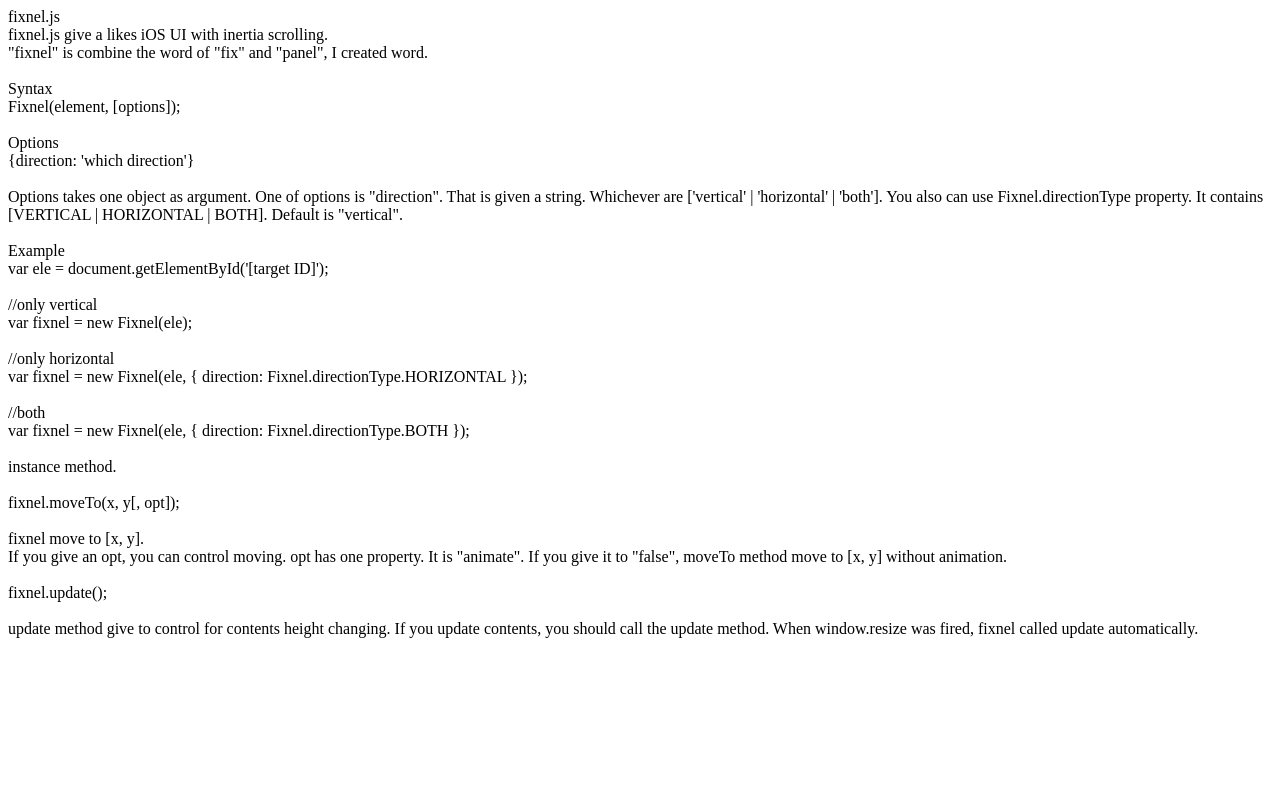
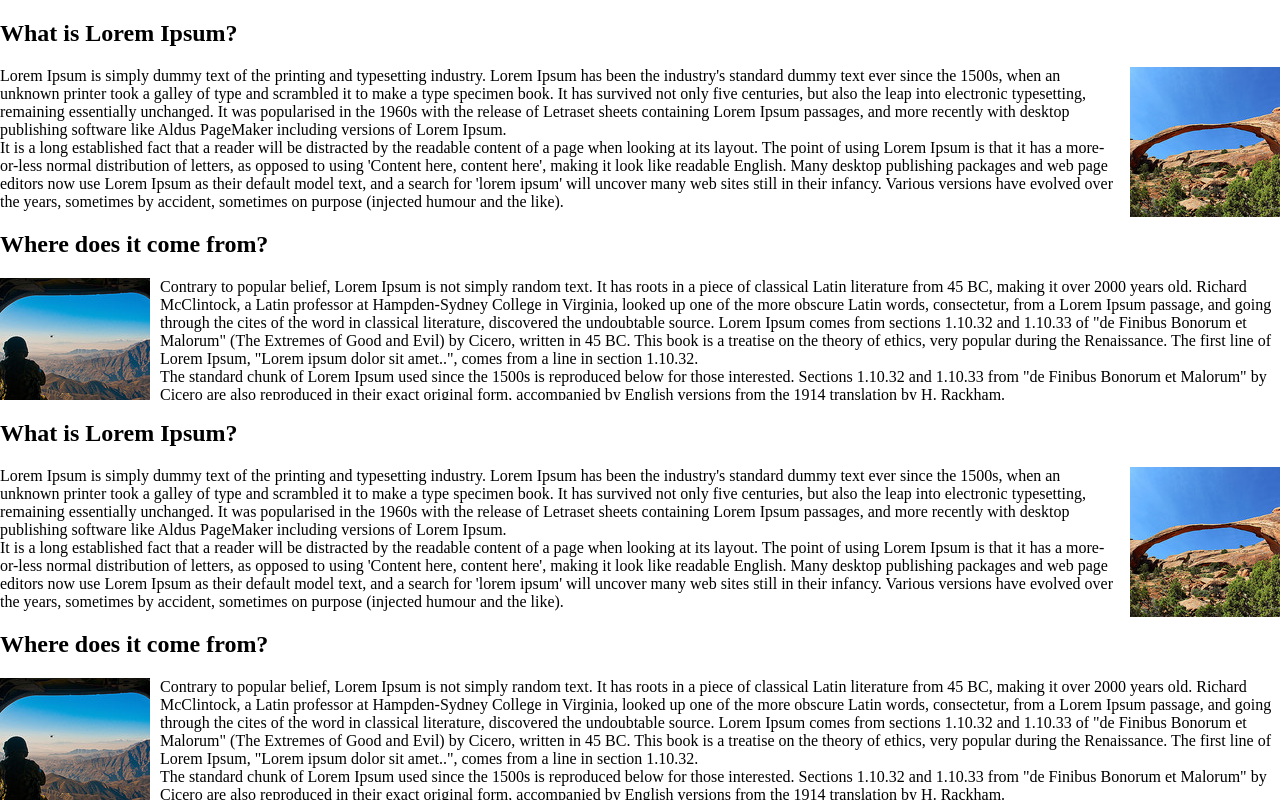
Before and after one commit to edom18/fixnel.js, a plain HTML site: page sample.html in a window 1280 px wide. Drawn offline with Linux system fonts and the light colour scheme.

Commit message:
added sample

```diff
--- a/sample.html
+++ b/sample.html
@@ -1,34 +1,95 @@
-fixnel.js<br />
-fixnel.js give a likes iOS UI with inertia scrolling.<br />
-"fixnel" is combine the word of "fix" and "panel", I created word.<br />
-<br />
-Syntax<br />
-Fixnel(element, [options]);<br />
-<br />
-Options<br />
-{direction: 'which direction'}<br />
-<br />
-Options takes one object as argument. One of options is "direction". That is given a string. Whichever are ['vertical' | 'horizontal' | 'both']. You also can use Fixnel.directionType property. It contains [VERTICAL | HORIZONTAL | BOTH]. Default is "vertical".<br />
-<br />
-Example<br />
-var ele = document.getElementById('[target ID]');<br />
-<br />
-//only vertical<br />
-var fixnel = new Fixnel(ele);<br />
-<br />
-//only horizontal<br />
-var fixnel = new Fixnel(ele, { direction: Fixnel.directionType.HORIZONTAL });<br />
-<br />
-//both<br />
-var fixnel = new Fixnel(ele, { direction: Fixnel.directionType.BOTH });<br />
-<br />
-instance method.<br />
-<br />
-fixnel.moveTo(x, y[, opt]);<br />
-<br />
-fixnel move to [x, y].<br />
-If you give an opt, you can control moving. opt has one property. It is "animate". If you give it to "false", moveTo method move to [x, y] without animation.<br />
-<br />
-fixnel.update();<br />
-<br />
-update method give to control for contents height changing. If you update contents, you should call the update method. When window.resize was fired, fixnel called update automatically.
+<!DOCTYPE html>
+<html>
+<head>
+<meta charset='utf-8' />
+<title>[sample] Fixnel.js - iOS風スクロールライブラリ</title>
+<meta name="description" content="Fixnel.js : ページを固定するためのライブラリのサンプルページです。" />
+<meta property="og:type" content="website" />
+<meta property="og:url" content="http://edom18.github.com/fixnel.js/" />
+<meta property="og:image" content="http://edom18.github.com/fixnel.js/img/fb_image.png" />
+<meta property="og:site_name" content="Fixnel.js - GitHub" />
+<meta property="og:description" content="iOS風スクロールバーを実現するライブラリ。依存ファイルがなく、単体で動作します。" />
+<style>
+    html, body, div, p {
+        margin: 0;
+        padding: 0;
+    }
+    html, body, article {
+        height: 100%;
+    }
+
+    .photo {
+        float: right;
+        margin-left: 10px;
+    }
+    .photo2 {
+        float: left;
+        margin-right: 10px;
+    }
+    .sample-wrapper {
+        position: absolute;
+        left: 0;
+        width: 100%;
+        height: 50%;
+    }
+    #sample1 {
+        top: 0;
+    }
+    #sample2 {
+        top: 50%;
+    }
+</style>
+<script src="src/fixnel.js"></script>
+</head>
+
+<body>
+
+<!-- MAIN CONTENT -->
+<article>
+    <div class="sample-wrapper" id="sample1">
+        <div>
+            <h1>What is Lorem Ipsum?</h1>
+            <p class="photo"><img src="img/img01.jpg" alt="" width="150" height="150" /></p>
+            <p>Lorem Ipsum is simply dummy text of the printing and typesetting industry. Lorem Ipsum has been the industry's standard dummy text ever since the 1500s, when an unknown printer took a galley of type and scrambled it to make a type specimen book. It has survived not only five centuries, but also the leap into electronic typesetting, remaining essentially unchanged. It was popularised in the 1960s with the release of Letraset sheets containing Lorem Ipsum passages, and more recently with desktop publishing software like Aldus PageMaker including versions of Lorem Ipsum.</p>
+
+            <p>It is a long established fact that a reader will be distracted by the readable content of a page when looking at its layout. The point of using Lorem Ipsum is that it has a more-or-less normal distribution of letters, as opposed to using 'Content here, content here', making it look like readable English. Many desktop publishing packages and web page editors now use Lorem Ipsum as their default model text, and a search for 'lorem ipsum' will uncover many web sites still in their infancy. Various versions have evolved over the years, sometimes by accident, sometimes on purpose (injected humour and the like).</p>
+
+
+            <h1>Where does it come from?</h1>
+            <p class="photo2"><img src="img/img02.jpg" alt="" width="150" height="150" /></p>
+            <p>Contrary to popular belief, Lorem Ipsum is not simply random text. It has roots in a piece of classical Latin literature from 45 BC, making it over 2000 years old. Richard McClintock, a Latin professor at Hampden-Sydney College in Virginia, looked up one of the more obscure Latin words, consectetur, from a Lorem Ipsum passage, and going through the cites of the word in classical literature, discovered the undoubtable source. Lorem Ipsum comes from sections 1.10.32 and 1.10.33 of "de Finibus Bonorum et Malorum" (The Extremes of Good and Evil) by Cicero, written in 45 BC. This book is a treatise on the theory of ethics, very popular during the Renaissance. The first line of Lorem Ipsum, "Lorem ipsum dolor sit amet..", comes from a line in section 1.10.32.</p>
+
+            <p>The standard chunk of Lorem Ipsum used since the 1500s is reproduced below for those interested. Sections 1.10.32 and 1.10.33 from "de Finibus Bonorum et Malorum" by Cicero are also reproduced in their exact original form, accompanied by English versions from the 1914 translation by H. Rackham.</p>
+        </div>
+    <!-- /.sample-wrapper1 --></div>
+
+    <div class="sample-wrapper" id="sample2">
+        <div>
+            <h1>What is Lorem Ipsum?</h1>
+            <p class="photo"><img src="img/img01.jpg" alt="" width="150" height="150" /></p>
+            <p>Lorem Ipsum is simply dummy text of the printing and typesetting industry. Lorem Ipsum has been the industry's standard dummy text ever since the 1500s, when an unknown printer took a galley of type and scrambled it to make a type specimen book. It has survived not only five centuries, but also the leap into electronic typesetting, remaining essentially unchanged. It was popularised in the 1960s with the release of Letraset sheets containing Lorem Ipsum passages, and more recently with desktop publishing software like Aldus PageMaker including versions of Lorem Ipsum.</p>
+
+            <p>It is a long established fact that a reader will be distracted by the readable content of a page when looking at its layout. The point of using Lorem Ipsum is that it has a more-or-less normal distribution of letters, as opposed to using 'Content here, content here', making it look like readable English. Many desktop publishing packages and web page editors now use Lorem Ipsum as their default model text, and a search for 'lorem ipsum' will uncover many web sites still in their infancy. Various versions have evolved over the years, sometimes by accident, sometimes on purpose (injected humour and the like).</p>
+
+
+            <h1>Where does it come from?</h1>
+            <p class="photo2"><img src="img/img02.jpg" alt="" width="150" height="150" /></p>
+            <p>Contrary to popular belief, Lorem Ipsum is not simply random text. It has roots in a piece of classical Latin literature from 45 BC, making it over 2000 years old. Richard McClintock, a Latin professor at Hampden-Sydney College in Virginia, looked up one of the more obscure Latin words, consectetur, from a Lorem Ipsum passage, and going through the cites of the word in classical literature, discovered the undoubtable source. Lorem Ipsum comes from sections 1.10.32 and 1.10.33 of "de Finibus Bonorum et Malorum" (The Extremes of Good and Evil) by Cicero, written in 45 BC. This book is a treatise on the theory of ethics, very popular during the Renaissance. The first line of Lorem Ipsum, "Lorem ipsum dolor sit amet..", comes from a line in section 1.10.32.</p>
+
+            <p>The standard chunk of Lorem Ipsum used since the 1500s is reproduced below for those interested. Sections 1.10.32 and 1.10.33 from "de Finibus Bonorum et Malorum" by Cicero are also reproduced in their exact original form, accompanied by English versions from the 1914 translation by H. Rackham.</p>
+        </div>
+    <!-- /.sample-wrapper --></div>
+</article>
+
+
+<script>
+(function (win, doc) {
+    var target1 = doc.querySelector('#sample1 > div'),
+        target2 = doc.querySelector('#sample2 > div'),
+        fixnel1 = new Fixnel(target1),
+        fixnel2 = new Fixnel(target2);
+}(window, document));
+</script>
+
+</body>
+</html>
```
